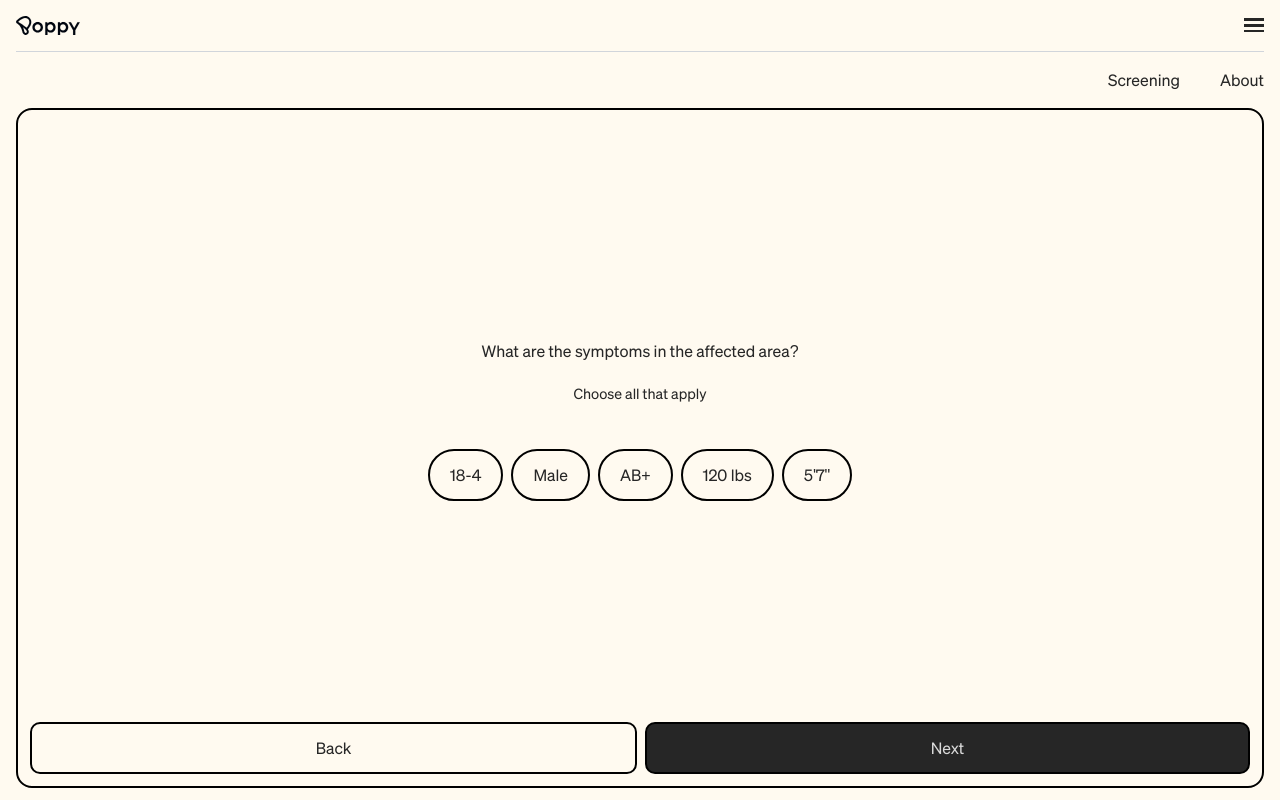
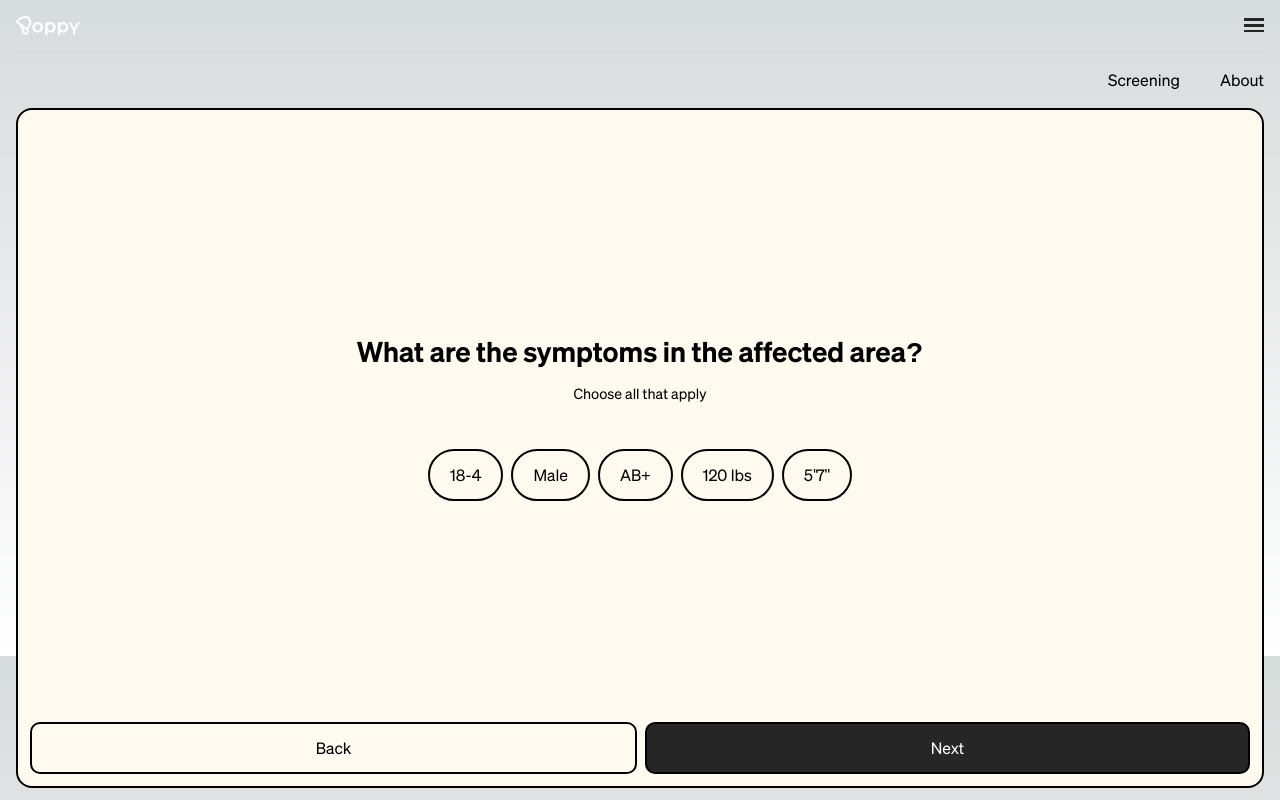
Before and after one commit to PeekaBoo-Labs/Poppy-Web, a Next.js app: page / in a window 1280 px wide. Built offline with nearby package versions, Linux system fonts and the light colour scheme.

Commit message:
fixed fonts

```diff
--- a/src/app/globals.css
+++ b/src/app/globals.css
@@ -1,6 +1,8 @@
 @tailwind base;
 @tailwind components;
 @tailwind utilities;
+
+@import @/styles/fonts.css;
 
 :root {
   --foreground-rgb: 0, 0, 0;
--- a/src/app/page.css
+++ /dev/null
@@ -1,27 +0,0 @@
-@tailwind base;
-@tailwind components;
-@tailwind utilities;
-
-* {
-    box-sizing: border-box;
-  }
-
-  body {
-    position: relative;
-    overflow-x: hidden;
-    margin: 0;
-    font-family: -apple-system, BlinkMacSystemFont, "Segoe UI", Oxygen, Ubuntu, "Helvetica Neue", sans-serif;
-    background: #FFFAF0;
-    color: #262626;
-    scroll-behavior: smooth;
-    -webkit-font-smoothing: antialiased;
-    -moz-osx-font-smoothing: grayscale;
-  }
-
-html,
-body,
-#__next {
-  height: 100%;
-  margin: 0;
-  padding: 0;
-}
--- a/src/app/page.tsx
+++ b/src/app/page.tsx
@@ -5,16 +5,13 @@ import { LongButton } from '@/components/Buttons';
 import NavBar from '@/components/NavBar';
 import Image from 'next/image'
 
-import './page.css';
-import '@/styles/fonts.css';
-
 function QuestionBlock({ bgColor = '#FFFAF0', zIndex = 5 }) {
   return (
     <div className={`flex justify-center p-2 bg-[${bgColor}] rounded-2xl border-2 border-black overflow-hidden h-[85vh] z-[${zIndex}]`}>
       <div className="flex-grow"></div>
       <div className="flex flex-col justify-between h-full items-start">
         <div className="flex-grow"></div>
-        <Caption className="caption text-center mb-10 px-10">Choose all that apply</Caption>
+        <Caption className="text-center mb-10 px-10">Choose all that apply</Caption>
       </div>
       <div className="flex-grow"></div>
     </div>
@@ -28,7 +25,7 @@ export default function Home() {
     <div className="flex flex-col m-4">
       {/* <ScrollHeader/> */}
 
-      <NavBar/>
+      <NavBar />
       <div className="bg-gray-300 h-px"></div>
 
       <div className="flex justify-between my-4">
@@ -44,19 +41,19 @@ export default function Home() {
           <div className="flex-grow"></div>
           <div className="flex flex-col justify-center mx-auto">
             <h1 className="text-center mb-3 px-10">What are the symptoms in the affected area?</h1>
-            <Caption className="caption text-center mb-10 px-10">Choose all that apply</Caption>
+            <Caption className="text-center mb-10 px-10">Choose all that apply</Caption>
 
             <div className="flex flex-wrap justify-center items-center">
-                {["18-4", "Male", "AB+", "120 lbs", "5'7\""].map((text, index) => (
-                    <QuestionOption text={text} selected={index == 0} key={index} />
-                ))}
+              {["18-4", "Male", "AB+", "120 lbs", "5'7\""].map((text, index) => (
+                <QuestionOption text={text} selected={index == 0} key={index} />
+              ))}
             </div>
           </div>
           <div className="flex-grow"></div>
 
           <div className="flex w-full">
-              <LongButton type="secondary">Back</LongButton>
-              <LongButton type="primary">Next</LongButton>
+            <LongButton type="secondary">Back</LongButton>
+            <LongButton type="primary">Next</LongButton>
           </div>
         </div>
 
--- a/src/components/NavBar.tsx
+++ b/src/components/NavBar.tsx
@@ -2,10 +2,11 @@ import Image from 'next/image'
 
 import './NavBar.css'
 import '../styles/fonts.css'
+import Caption from './Caption'
 
 export default function NavBar() {
   return (
-        <div className="flex justify-between items-center mb-4">
+    <div className="flex justify-between items-center mb-4 z-10">
       <Image width={4} height={4} className="w-16 z-[99] mix-blend-difference" src="/poppyFullWhite.svg" alt="Poppy" />
 
       <input type="checkbox" id="menu-toggle" className="menu-toggle" />
@@ -21,14 +22,14 @@ export default function NavBar() {
         <div className="flex w-full">
           <div className="w-1/2">
             <div className="flex flex-col items-start">
-                    <caption>Overview</caption>
+              <Caption>Overview</Caption>
               <p>Over</p>
               <p>Over</p>
             </div>
           </div>
           <div className="w-1/2">
             <div className="flex flex-col items-start">
-                    <caption>Overview</caption>
+              <Caption>Overview</Caption>
               <p>Over</p>
               <p>Over</p>
             </div>
--- a/src/styles/fonts.css
+++ b/src/styles/fonts.css
@@ -1,7 +1,3 @@
-@tailwind base;
-@tailwind components;
-@tailwind utilities;
-
 @font-face {
     font-family: 'Sohne';
     src: url('/fonts/sohne-extraleicht.woff2') format('woff2');
```
Lines whose indentation alone changed are shown as unchanged.
